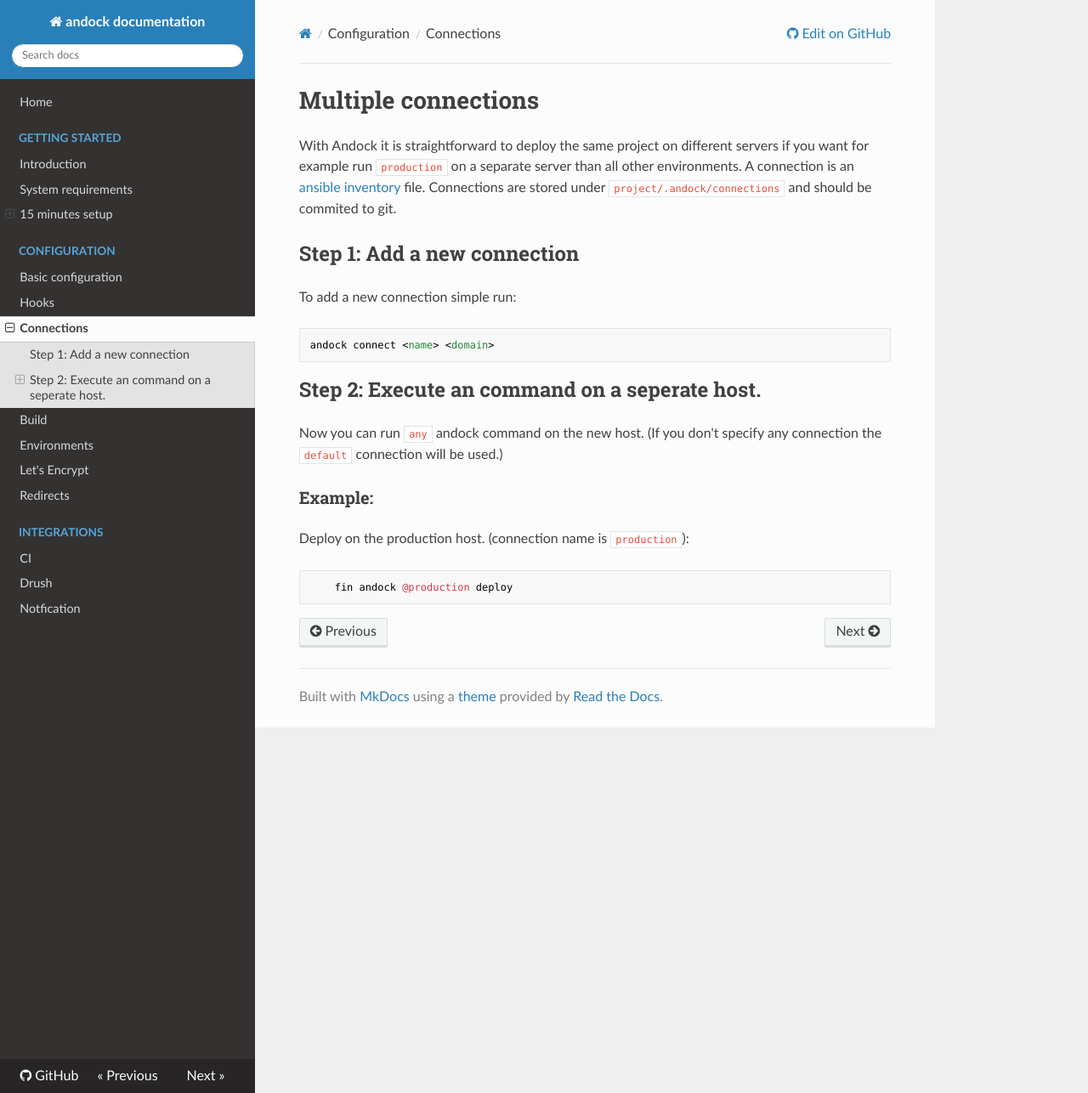
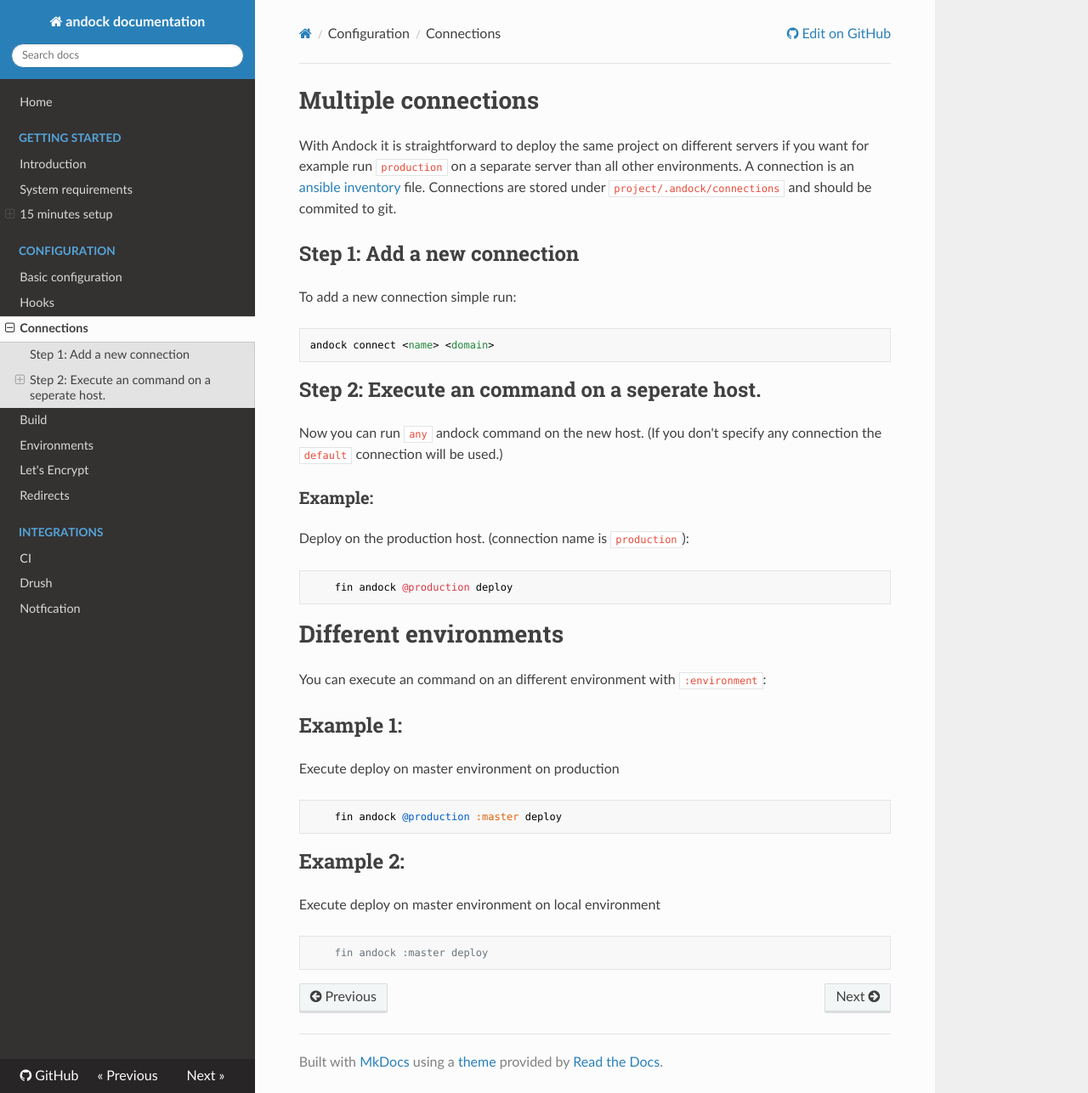
Before and after one commit to andock/andock, an MkDocs documentation site: the page built from docs/configuration/connections.md, in a window 1280 px wide and 1286 px high. Shown: the whole window at 85% size. Built offline with MkDocs 1.6.1, drawn with Linux system fonts in a browser that asks for light colours; nearby versions of some CDN libraries; old or Windows-style settings are respelled for this version of MkDocs.

````diff
--- a/docs/configuration/connections.md
+++ b/docs/configuration/connections.md
@@ -16,3 +16,20 @@ Deploy on the production host. (connection name is `production`):
 ```
     fin andock @production deploy
 ```
+
+# Different environments
+You can execute an command on an different environment with `:environment`:
+
+## Example 1:
+
+Execute deploy on master environment on production
+```
+    fin andock @production :master deploy
+```
+
+## Example 2:
+
+Execute deploy on master environment on local environment
+```
+    fin andock :master deploy
+```
````
Also changed, not shown: 1 other file.
